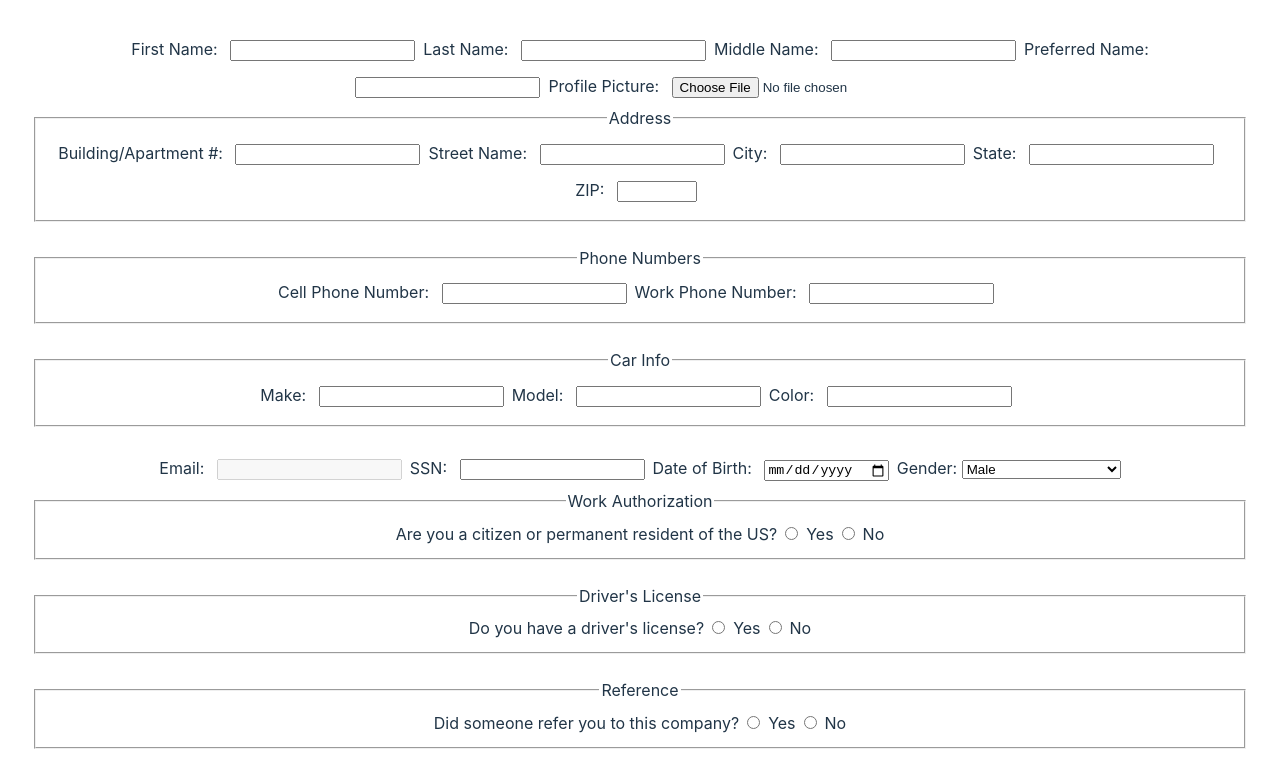
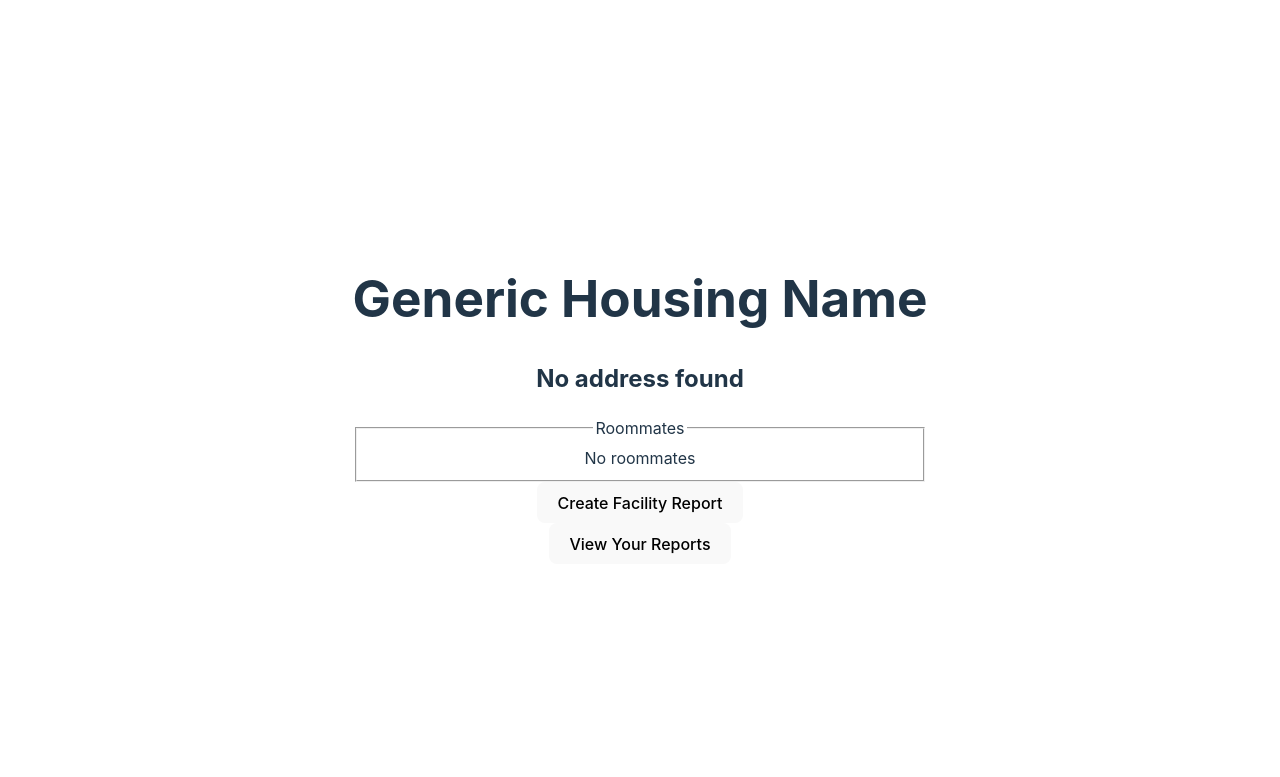
Before and after one commit to YuriaC/Onboarding-Pal, a React (Vite) app in the folder client/: page /housing in a window 1280 px wide. Shown: the top 777 px of the page. Built offline with nearby package versions, Linux system fonts and the light colour scheme.

Commit message:
Added Housing page boilerplate, index.js for pages, and installed react-toastify

```diff
--- a/client/package.json
+++ b/client/package.json
@@ -16,11 +16,13 @@
     "@reduxjs/toolkit": "^2.2.8",
     "aws-sdk": "^2.1691.0",
     "axios": "^1.7.7",
+    "jwt-decode": "^4.0.0",
     "prop-types": "^15.8.1",
     "react": "^18.3.1",
     "react-dom": "^18.3.1",
     "react-redux": "^9.1.2",
-    "react-router-dom": "^6.27.0"
+    "react-router-dom": "^6.27.0",
+    "react-toastify": "^10.0.6"
   },
   "devDependencies": {
     "@eslint/js": "^9.11.1",
--- a/client/src/App.jsx
+++ b/client/src/App.jsx
@@ -1,11 +1,24 @@
 import './App.css'
-import Onboarding from './pages/Onboarding'
+import { BrowserRouter as Router, useRoutes } from 'react-router-dom'
+import { Onboarding, Housing, Login, Registration, HousingMgmt } from './pages'
+
+function AppRoutes() {
+  return useRoutes([
+    { path: '/', element: <Onboarding /> },
+    { path: '/housingmgmt', element: <HousingMgmt /> },
+    { path: '/housing', element: <Housing /> },
+    { path: '/login', element: <Login /> },
+    { path: '/register', element: <Registration /> },
+  ])
+}
 
 function App() {
 
   return (
     <>
-      <Onboarding />
+      <Router>
+        <AppRoutes />
+      </Router>
     </>
   )
 }
--- a/client/src/pages/Housing.jsx
+++ b/client/src/pages/Housing.jsx
@@ -1,8 +1,72 @@
-import React from 'react'
+import { useState, useEffect } from 'react'
+import axios from 'axios'
+import { HOUSE_ENDPOINT } from '../constants'
+import { toast } from 'react-toastify'
 
 const Housing = () => {
+
+    const [houseData, setHouseData] = useState()
+    const [isCreatingReport, setIsCreatingReport] = useState(false)
+    const [reportFormData, setReportFormData] = useState({
+        title: '',
+        description: '',
+    })
+
+    useEffect(() => {
+        // axios.get(HOUSE_ENDPOINT)
+    }, [])
+
+    const submitReport = (e) => {
+        e.preventDefault()
+        console.log('reportFormData:', reportFormData)
+        // axios.post(HOUSE_ENDPOINT, reportFormData, {
+        //     headers: {
+        //         'Authorization': `Bearer ${localStorage.getItem('token')}`
+        //     }
+        // })
+        // .then(response => {
+
+        // })
+        // .catch(error => {
+        //     toast.error(error)
+        // })
+    }
+
+    const handleChange = (e) => {
+        e.preventDefault()
+        const { name, value } = e.target
+        setReportFormData({
+            ...reportFormData,
+            [name]: value,
+        })
+    }
+
     return (
-        <div>Housing</div>
+        <div>
+            <h1>{houseData ? houseData.name : 'Generic Housing Name'}</h1>
+            <h2>{houseData ? houseData.address : 'No address found'}</h2>
+            <form>
+                <fieldset>
+                    <legend>Roommates</legend>
+                    {houseData && houseData.employees ? 'Roommates incoming' : 'No roommates'}
+                </fieldset>
+            </form>
+            <button onClick={() => setIsCreatingReport(!isCreatingReport)}>Create Facility Report</button>
+            {isCreatingReport &&
+                <>
+                    <form onSubmit={submitReport}>
+                        <label>Title: </label>
+                        <input type='text' name='title' value={reportFormData.title} onChange={handleChange} required />
+                        <br />
+                        <label>Description: </label>
+                        <textarea name='description' value={reportFormData.description} onChange={handleChange} required></textarea>
+                        <input type='submit' value='Submit' />
+                    </form>
+                </>
+            }
+            <br />
+            <button>View Your Reports</button>
+        </div>
     )
 }
 
--- /dev/null
+++ b/client/src/pages/index.js
@@ -0,0 +1,10 @@
+
+export { default as Housing } from './Housing'
+export { default as EmployeeProfiles } from './EmployeeProfiles'
+export { default as Hiring } from './Hiring'
+export { default as HousingMgmt } from './HousingMgmt'
+export { default as Login } from './Login'
+export { default as Onboarding } from './Onboarding'
+export { default as Personal } from './Personal'
+export { default as Registration } from './Registration'
+export { default as VisaStatus } from './VisaStatus'
```
Also changed, not shown: 1 other file (tests, documents, lock files or other folders).
